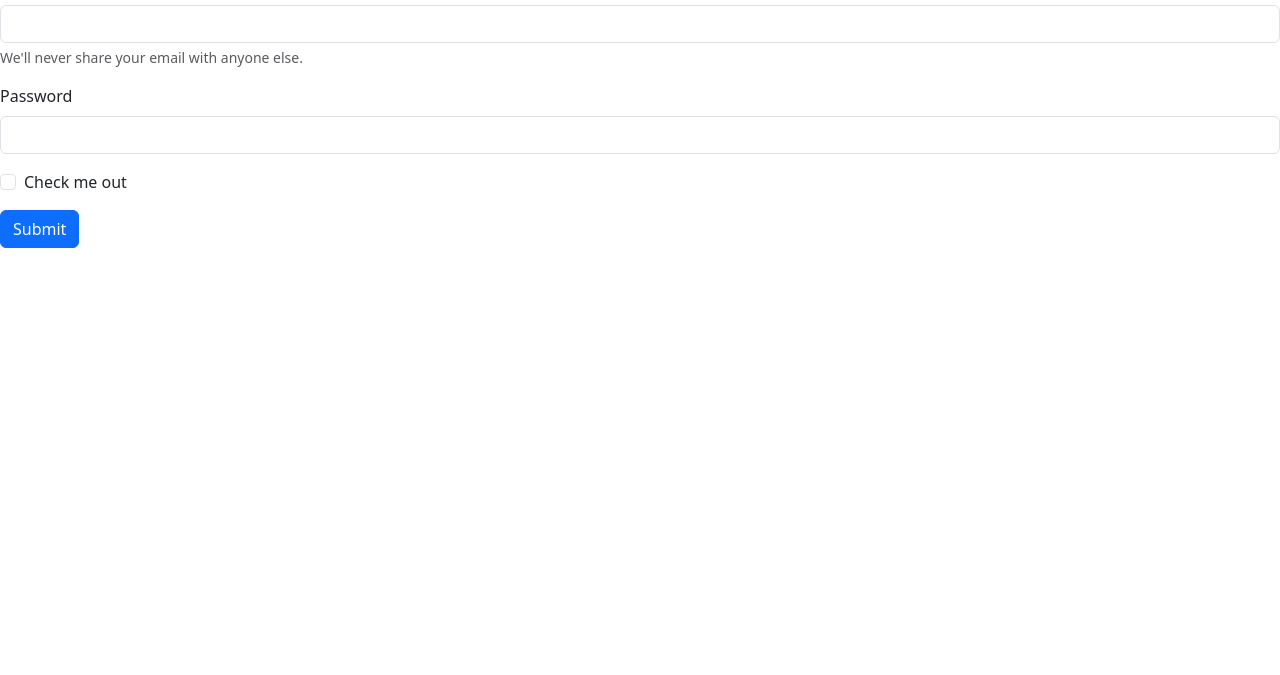
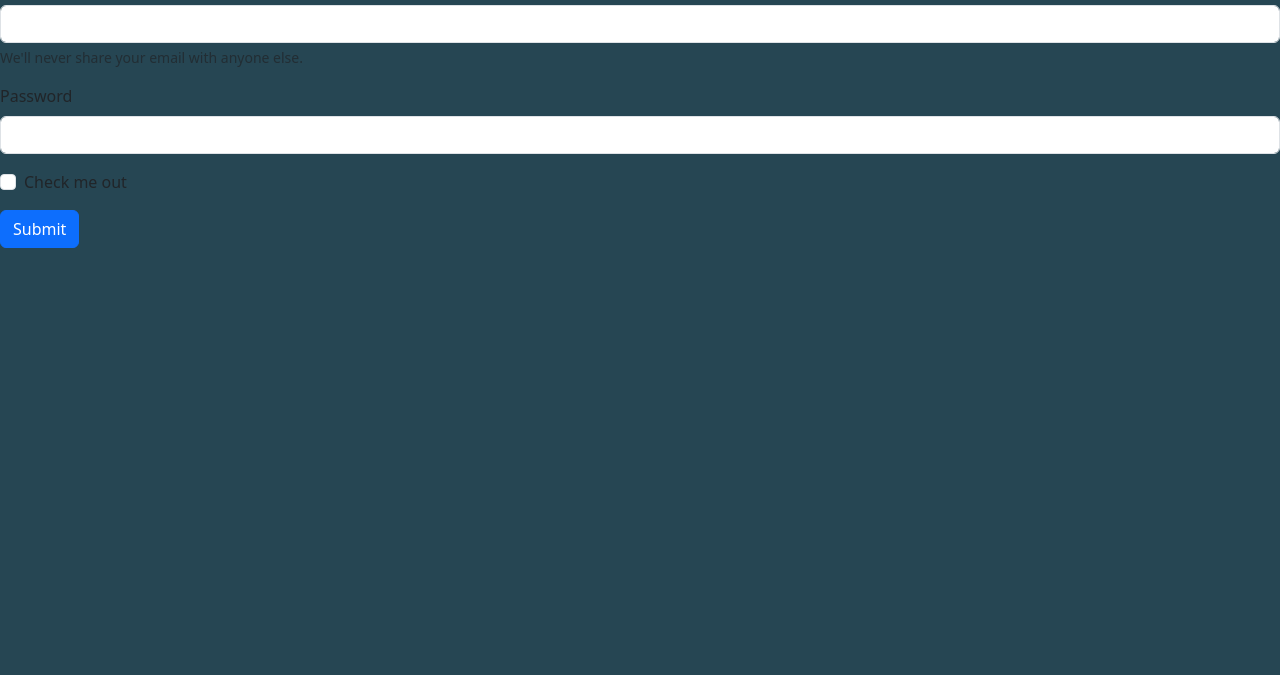
Before and after one commit to RoshanDewmina/innovate-now-23, a plain HTML site: page index.html in a window 1280 px wide. Shown: the part 125-800 px from the top of the page. Drawn offline with nearby package versions, Linux system fonts and the light colour scheme.

Commit message:
background color

```diff
--- a/index.css
+++ b/index.css
@@ -0,0 +1,3 @@
+body {
+    background-color: #264653
+}
--- a/index.html
+++ b/index.html
@@ -4,8 +4,10 @@
     <meta charset="utf-8">
     <meta name="viewport" content="width=device-width, initial-scale=1">
     <title>Innovate Now</title>
+
     <link href="https://cdn.jsdelivr.net/npm/bootstrap@5.3.2/dist/css/bootstrap.min.css" rel="stylesheet" integrity="sha384-T3c6CoIi6uLrA9TneNEoa7RxnatzjcDSCmG1MXxSR1GAsXEV/Dwwykc2MPK8M2HN" crossorigin="anonymous">
-  </head>
+    <link href="./index.css" rel="stylesheet">
+</head>
   <body>
     <h1>Hello, world!</h1>
     <ul class="nav nav-tabs">
```
